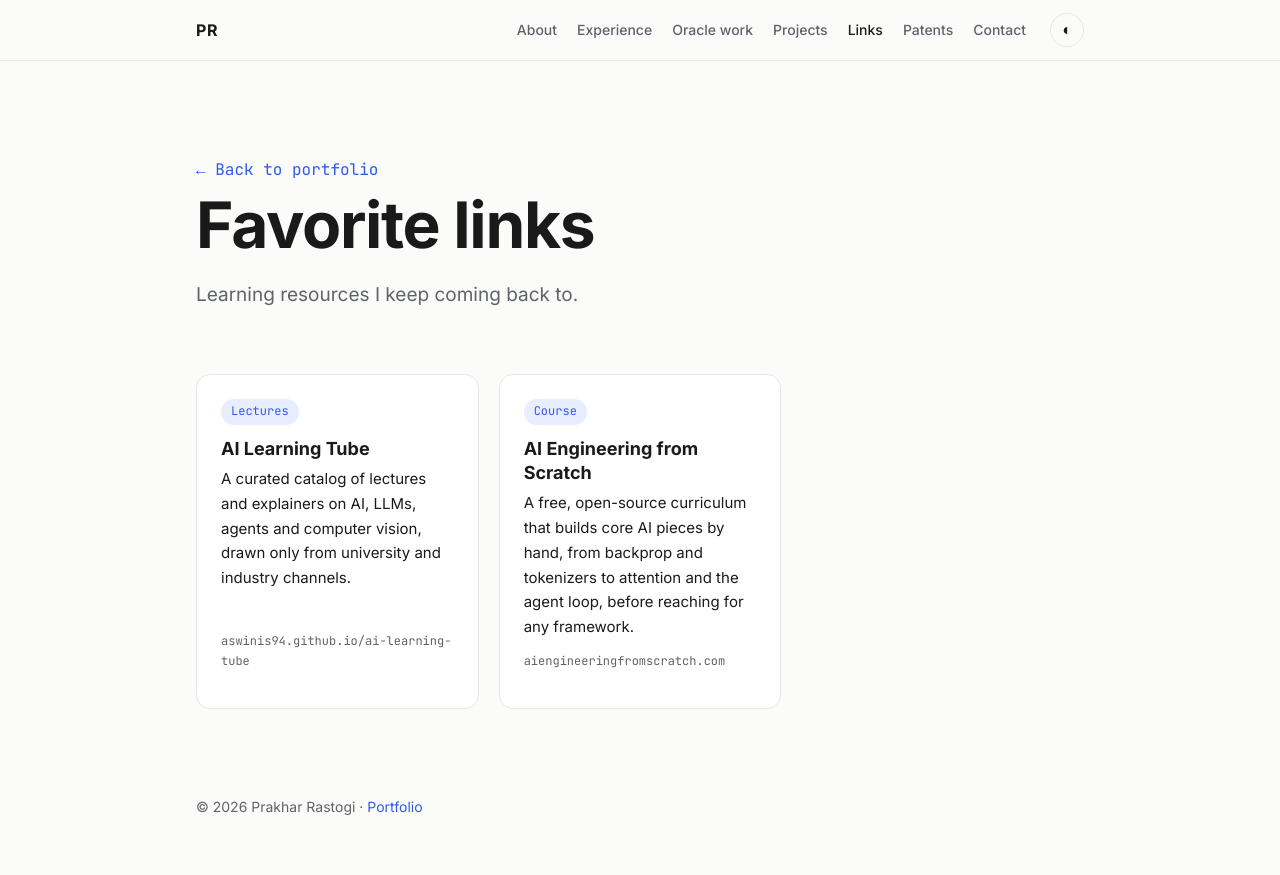
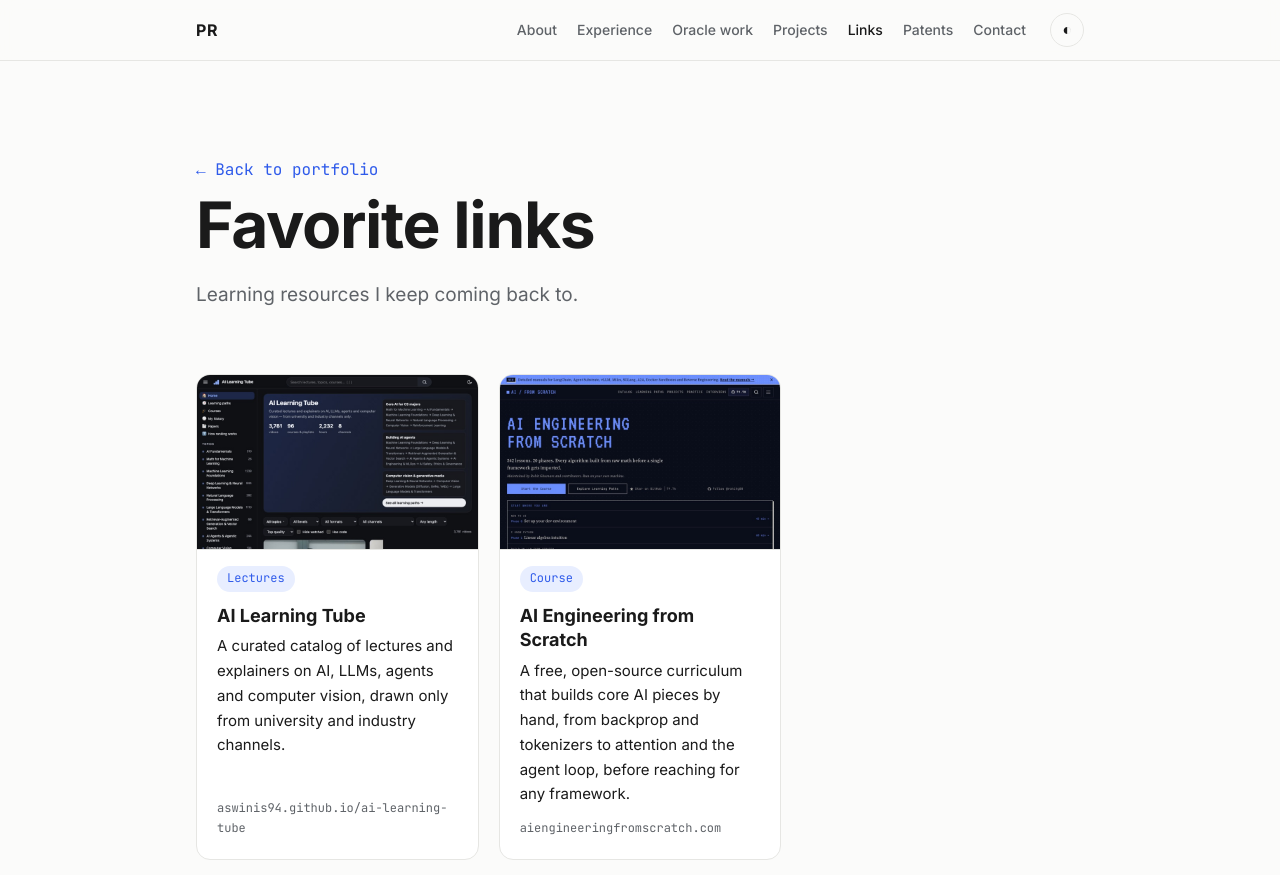
Before and after one commit to prakhar-iit/prakhar-iit.github.io, a plain HTML site: page links.html in a window 1280 px wide. Shown: the top 875 px of the page. Drawn offline with Linux system fonts and the light colour scheme.

Commit message:
Add thumbnails to favorite links

```diff
--- a/links.html
+++ b/links.html
@@ -44,13 +44,15 @@
 
     <section id="links" class="wrap section">
       <div class="cards">
-        <a class="card" href="https://aswinis94.github.io/ai-learning-tube/" target="_blank" rel="noopener">
+        <a class="card link-card" href="https://aswinis94.github.io/ai-learning-tube/" target="_blank" rel="noopener">
+          <img class="thumb" src="assets/links/ai-learning-tube.jpg" alt="AI Learning Tube home page" width="800" height="500" loading="lazy" />
           <p class="tag">Lectures</p>
           <h3>AI Learning Tube</h3>
           <p>A curated catalog of lectures and explainers on AI, LLMs, agents and computer vision, drawn only from university and industry channels.</p>
           <p class="stack">aswinis94.github.io/ai-learning-tube</p>
         </a>
-        <a class="card" href="https://aiengineeringfromscratch.com" target="_blank" rel="noopener">
+        <a class="card link-card" href="https://aiengineeringfromscratch.com" target="_blank" rel="noopener">
+          <img class="thumb" src="assets/links/ai-engineering-from-scratch.jpg" alt="AI Engineering from Scratch home page" width="800" height="500" loading="lazy" />
           <p class="tag">Course</p>
           <h3>AI Engineering from Scratch</h3>
           <p>A free, open-source curriculum that builds core AI pieces by hand, from backprop and tokenizers to attention and the agent loop, before reaching for any framework.</p>
--- a/styles.css
+++ b/styles.css
@@ -142,6 +142,14 @@ h3 { font-size: 18px; margin: 0 0 6px; line-height: 1.35; }
 .page-hero .eyebrow a { color: inherit; }
 .nav nav a[aria-current="page"] { color: var(--text); }
 #links { padding-top: 24px; }
+.link-card { padding: 0; overflow: hidden; }
+.link-card > :not(.thumb) { margin-left: 20px !important; margin-right: 20px !important; }
+.link-card .tag { margin-top: 16px !important; }
+.link-card .stack { margin-bottom: 20px !important; }
+.thumb {
+  display: block; width: 100%; height: auto; aspect-ratio: 16 / 10; object-fit: cover; object-position: top;
+  border-bottom: 1px solid var(--border); background: var(--border);
+}
 #links .cards { grid-template-columns: repeat(auto-fill, minmax(280px, 1fr)); }
 
 .edu { display: grid; grid-template-columns: 1fr 1fr; gap: 20px; }
```
Also changed, not shown: assets/links/ai-engineering-from-scratch.jpg (added), assets/links/ai-learning-tube.jpg (added).
